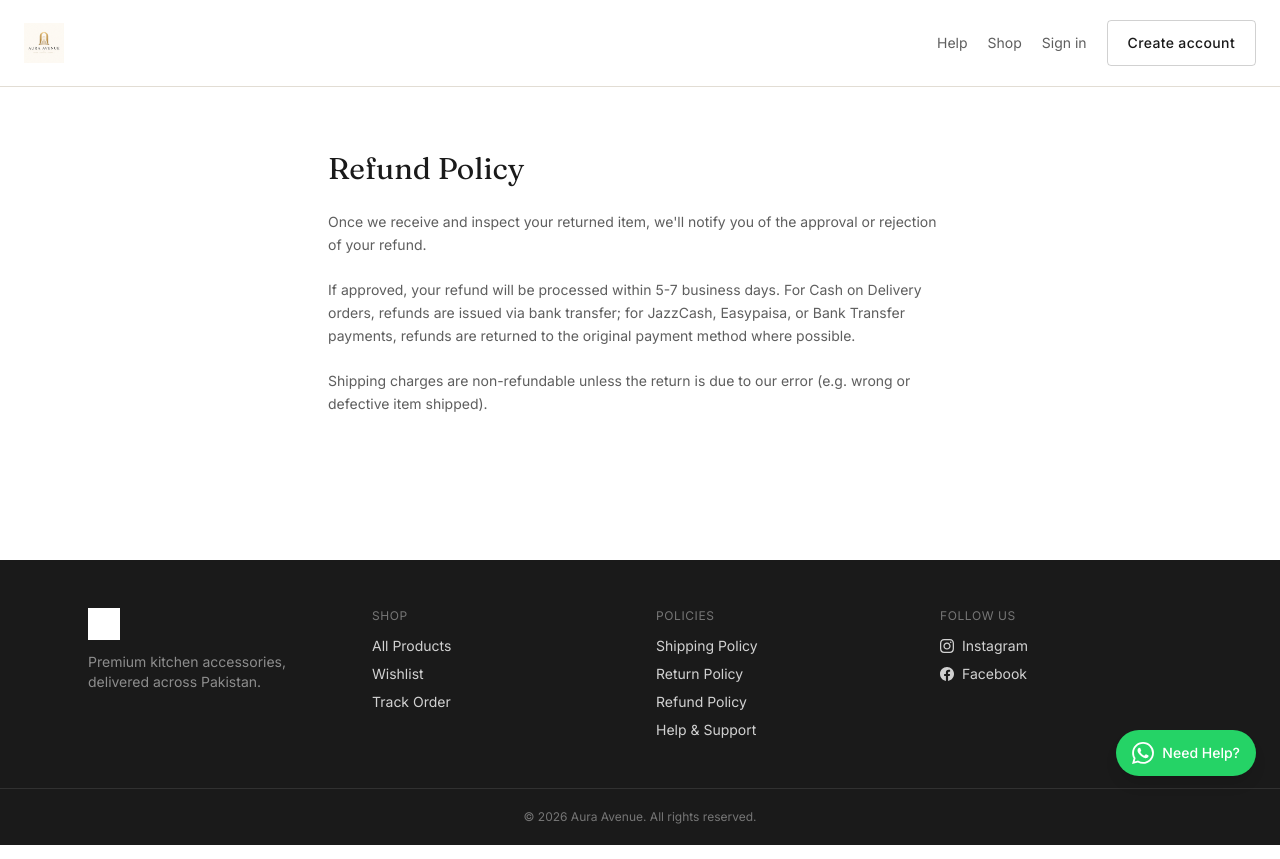
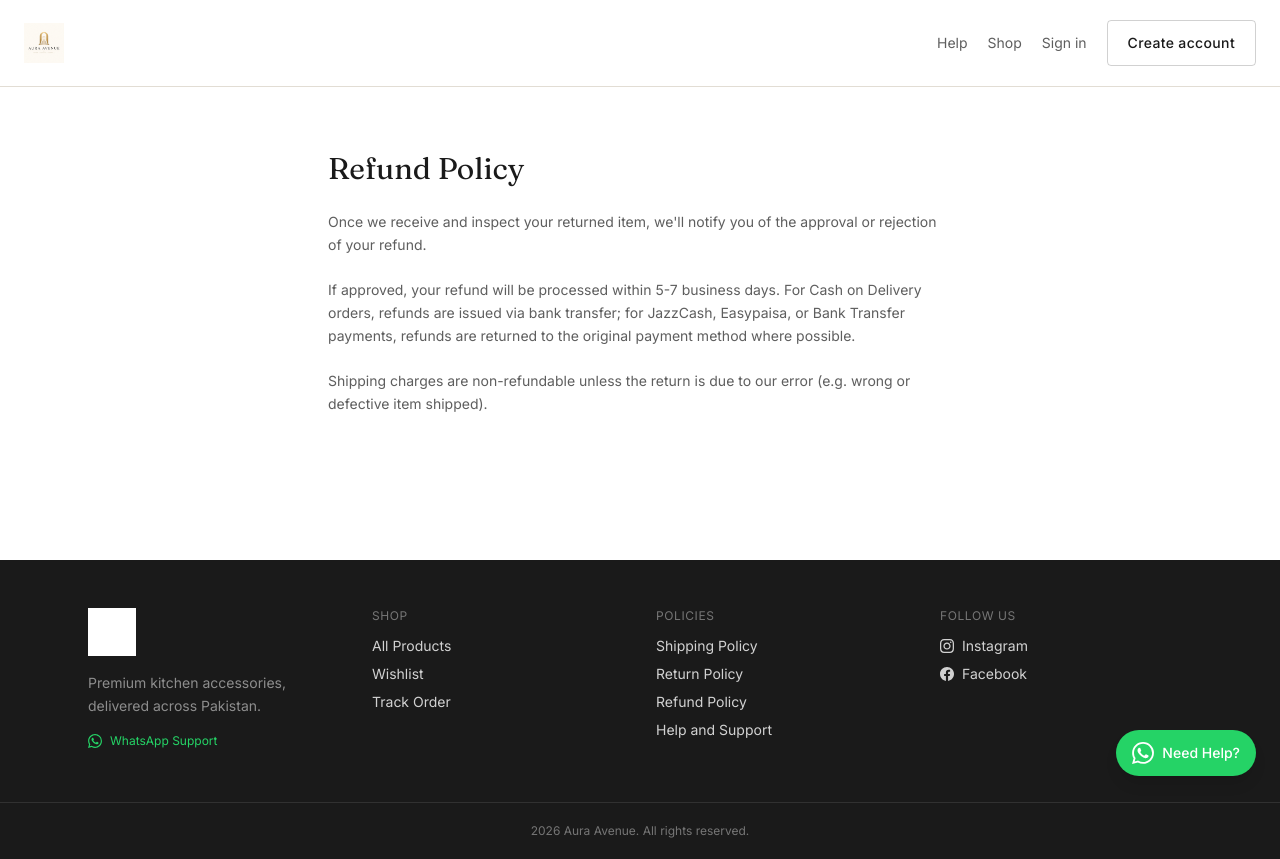
Before and after one commit to harisawann/auraavenue, a React (Vite) app in the folder client/: page /policies/refunds in a window 1280 px wide. Built offline with nearby package versions, Linux system fonts and the light colour scheme; no server answers.

Commit message:
Add files via upload

```diff
--- a/client/src/components/Footer.jsx
+++ b/client/src/components/Footer.jsx
@@ -1,15 +1,27 @@
 import { Link } from 'react-router-dom';
-import Logo from './Logo';
 
 export default function Footer() {
   return (
     <footer className="bg-ink text-paper/80 mt-20">
       <div className="max-w-6xl mx-auto px-6 py-12 grid grid-cols-2 md:grid-cols-4 gap-8">
+
+        {/* Logo + tagline */}
         <div className="col-span-2 md:col-span-1">
-          <div className="mb-3 brightness-0 invert">
-            <Logo size="sm" />
+          <div className="mb-4">
+            <img src="/logo.jpeg" alt="Aura Avenue" className="h-12 w-auto object-contain brightness-0 invert" />
           </div>
-          <p className="text-sm text-paper/50">Premium kitchen accessories, delivered across Pakistan.</p>
+          <p className="text-sm text-paper/50 leading-relaxed">Premium kitchen accessories, delivered across Pakistan.</p>
+          <a
+            href="https://wa.me/923255910645"
+            target="_blank"
+            rel="noopener noreferrer"
+            className="inline-flex items-center gap-2 mt-4 text-xs text-[#25D366] hover:text-[#1ebe5d] transition-colors"
+          >
+            <svg xmlns="http://www.w3.org/2000/svg" width="14" height="14" viewBox="0 0 24 24" fill="currentColor">
+              <path d="M17.472 14.382c-.297-.149-1.758-.867-2.03-.967-.273-.099-.471-.148-.67.15-.197.297-.767.966-.94 1.164-.173.199-.347.223-.644.075-.297-.15-1.255-.463-2.39-1.475-.883-.788-1.48-1.761-1.653-2.059-.173-.297-.018-.458.13-.606.134-.133.298-.347.446-.52.149-.174.198-.298.298-.497.099-.198.05-.371-.025-.52-.075-.149-.669-1.612-.916-2.207-.242-.579-.487-.5-.669-.51-.173-.008-.371-.01-.57-.01-.198 0-.52.074-.792.372-.272.297-1.04 1.016-1.04 2.479 0 1.462 1.065 2.875 1.213 3.074.149.198 2.096 3.2 5.077 4.487.709.306 1.262.489 1.694.625.712.227 1.36.195 1.871.118.571-.085 1.758-.719 2.006-1.413.248-.694.248-1.289.173-1.413-.074-.124-.272-.198-.57-.347m-5.421 7.403h-.004a9.87 9.87 0 01-5.031-1.378l-.361-.214-3.741.982.998-3.648-.235-.374a9.86 9.86 0 01-1.51-5.26c.001-5.45 4.436-9.884 9.888-9.884 2.64 0 5.122 1.03 6.988 2.898a9.825 9.825 0 012.893 6.994c-.003 5.45-4.437 9.884-9.885 9.884m8.413-18.297A11.815 11.815 0 0012.05 0C5.495 0 .16 5.335.157 11.892c0 2.096.547 4.142 1.588 5.945L.057 24l6.305-1.654a11.882 11.882 0 005.683 1.448h.005c6.554 0 11.89-5.335 11.893-11.893a11.821 11.821 0 00-3.48-8.413z"/>
+            </svg>
+            WhatsApp Support
+          </a>
         </div>
 
         <div>
@@ -27,7 +39,7 @@
             <li><Link to="/policies/shipping" className="hover:text-paper transition-colors">Shipping Policy</Link></li>
             <li><Link to="/policies/returns" className="hover:text-paper transition-colors">Return Policy</Link></li>
             <li><Link to="/policies/refunds" className="hover:text-paper transition-colors">Refund Policy</Link></li>
-            <li><Link to="/help" className="hover:text-paper transition-colors">Help & Support</Link></li>
+            <li><Link to="/help" className="hover:text-paper transition-colors">Help and Support</Link></li>
           </ul>
         </div>
 
@@ -35,12 +47,7 @@
           <h3 className="text-xs uppercase tracking-wider text-paper/40 mb-3">Follow Us</h3>
           <ul className="flex flex-col gap-2 text-sm">
             <li>
-              <a
-                href="https://www.instagram.com/aura.avenue25?igsh=dnQwaDM0OXV5YjJh&utm_source=qr"
-                target="_blank"
-                rel="noopener noreferrer"
-                className="hover:text-paper transition-colors flex items-center gap-2"
-              >
+              <a href="https://www.instagram.com/aura.avenue25?igsh=dnQwaDM0OXV5YjJh&utm_source=qr" target="_blank" rel="noopener noreferrer" className="hover:text-paper transition-colors flex items-center gap-2">
                 <svg xmlns="http://www.w3.org/2000/svg" width="14" height="14" viewBox="0 0 24 24" fill="currentColor">
                   <path d="M12 2.163c3.204 0 3.584.012 4.85.07 3.252.148 4.771 1.691 4.919 4.919.058 1.265.069 1.645.069 4.849 0 3.205-.012 3.584-.069 4.849-.149 3.225-1.664 4.771-4.919 4.919-1.266.058-1.644.07-4.85.07-3.204 0-3.584-.012-4.849-.07-3.26-.149-4.771-1.699-4.919-4.92-.058-1.265-.07-1.644-.07-4.849 0-3.204.013-3.583.07-4.849.149-3.227 1.664-4.771 4.919-4.919 1.266-.057 1.645-.069 4.849-.069zm0-2.163c-3.259 0-3.667.014-4.947.072-4.358.2-6.78 2.618-6.98 6.98-.059 1.281-.073 1.689-.073 4.948 0 3.259.014 3.668.072 4.948.2 4.358 2.618 6.78 6.98 6.98 1.281.058 1.689.072 4.948.072 3.259 0 3.668-.014 4.948-.072 4.354-.2 6.782-2.618 6.979-6.98.059-1.28.073-1.689.073-4.948 0-3.259-.014-3.667-.072-4.947-.196-4.354-2.617-6.78-6.979-6.98-1.281-.059-1.69-.073-4.949-.073zm0 5.838c-3.403 0-6.162 2.759-6.162 6.162s2.759 6.163 6.162 6.163 6.162-2.759 6.162-6.163c0-3.403-2.759-6.162-6.162-6.162zm0 10.162c-2.209 0-4-1.79-4-4 0-2.209 1.791-4 4-4s4 1.791 4 4c0 2.21-1.791 4-4 4zm6.406-11.845c-.796 0-1.441.645-1.441 1.44s.645 1.44 1.441 1.44c.795 0 1.439-.645 1.439-1.44s-.644-1.44-1.439-1.44z"/>
                 </svg>
@@ -48,12 +55,7 @@
               </a>
             </li>
             <li>
-              <a
-                href="https://www.facebook.com/profile.php?id=61590865833865"
-                target="_blank"
-                rel="noopener noreferrer"
-                className="hover:text-paper transition-colors flex items-center gap-2"
-              >
+              <a href="https://www.facebook.com/profile.php?id=61590865833865" target="_blank" rel="noopener noreferrer" className="hover:text-paper transition-colors flex items-center gap-2">
                 <svg xmlns="http://www.w3.org/2000/svg" width="14" height="14" viewBox="0 0 24 24" fill="currentColor">
                   <path d="M24 12.073c0-6.627-5.373-12-12-12s-12 5.373-12 12c0 5.99 4.388 10.954 10.125 11.854v-8.385H7.078v-3.47h3.047V9.43c0-3.007 1.792-4.669 4.533-4.669 1.312 0 2.686.235 2.686.235v2.953H15.83c-1.491 0-1.956.925-1.956 1.874v2.25h3.328l-.532 3.47h-2.796v8.385C19.612 23.027 24 18.062 24 12.073z"/>
                 </svg>
@@ -65,7 +67,7 @@
       </div>
 
       <div className="border-t border-paper/10 px-6 py-5 text-center text-xs text-paper/40">
-        © {new Date().getFullYear()} Aura Avenue. All rights reserved.
+        2026 Aura Avenue. All rights reserved.
       </div>
     </footer>
   );
```
